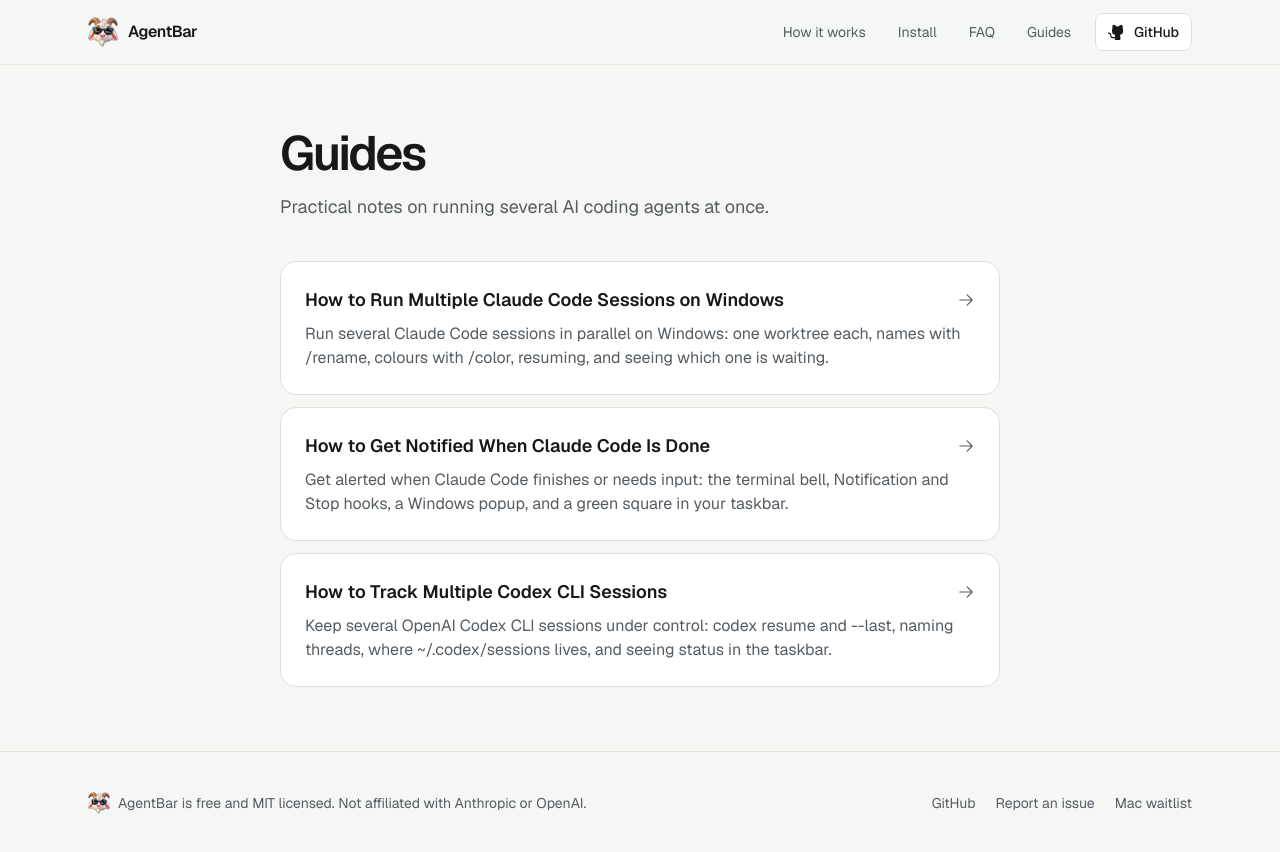
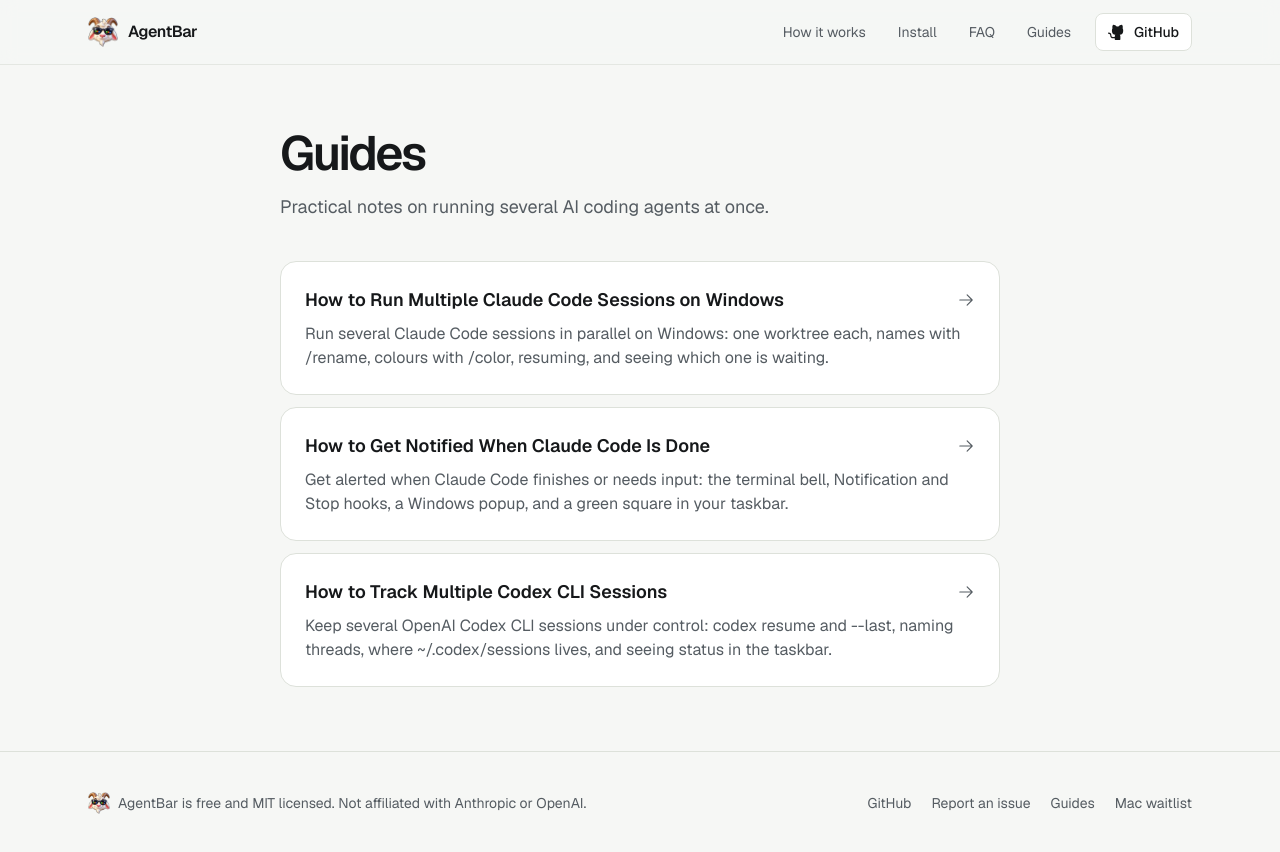
Before and after one commit to Vantage-Connections-Org/agentbar, a Next.js app in the folder site/: page /guides in a window 1280 px wide. Built offline with nearby package versions, Linux system fonts and the light colour scheme; no server answers.

Commit message:
Footer links to guides; README release/license badges; drop unused import

```diff
--- a/site/app/page.tsx
+++ b/site/app/page.tsx
@@ -1,5 +1,5 @@
 import Image from "next/image";
-import { AppleLogo, ArrowRight, DownloadSimple, CursorClick, GithubLogo, HardDrives, Plugs, WindowsLogo } from "@phosphor-icons/react/dist/ssr";
+import { AppleLogo, ArrowRight, DownloadSimple, CursorClick, GithubLogo, HardDrives, Plugs } from "@phosphor-icons/react/dist/ssr";
 import { CopyButton } from "@/components/CopyButton";
 import { DownloadButton } from "@/components/DownloadButton";
 import { Reveal } from "@/components/Reveal";
--- a/site/components/SiteChrome.tsx
+++ b/site/components/SiteChrome.tsx
@@ -48,6 +48,7 @@
           <div className="flex gap-5">
             <a href={REPO_URL} className="hover:text-text">GitHub</a>
             <a href={`${REPO_URL}/issues`} className="hover:text-text">Report an issue</a>
+            <a href="/guides" className="hover:text-text">Guides</a>
             <a href="/#mac" className="hover:text-text">Mac waitlist</a>
           </div>
         </div>
```
Also changed, not shown: 1 other file (tests, documents, lock files or other folders).
